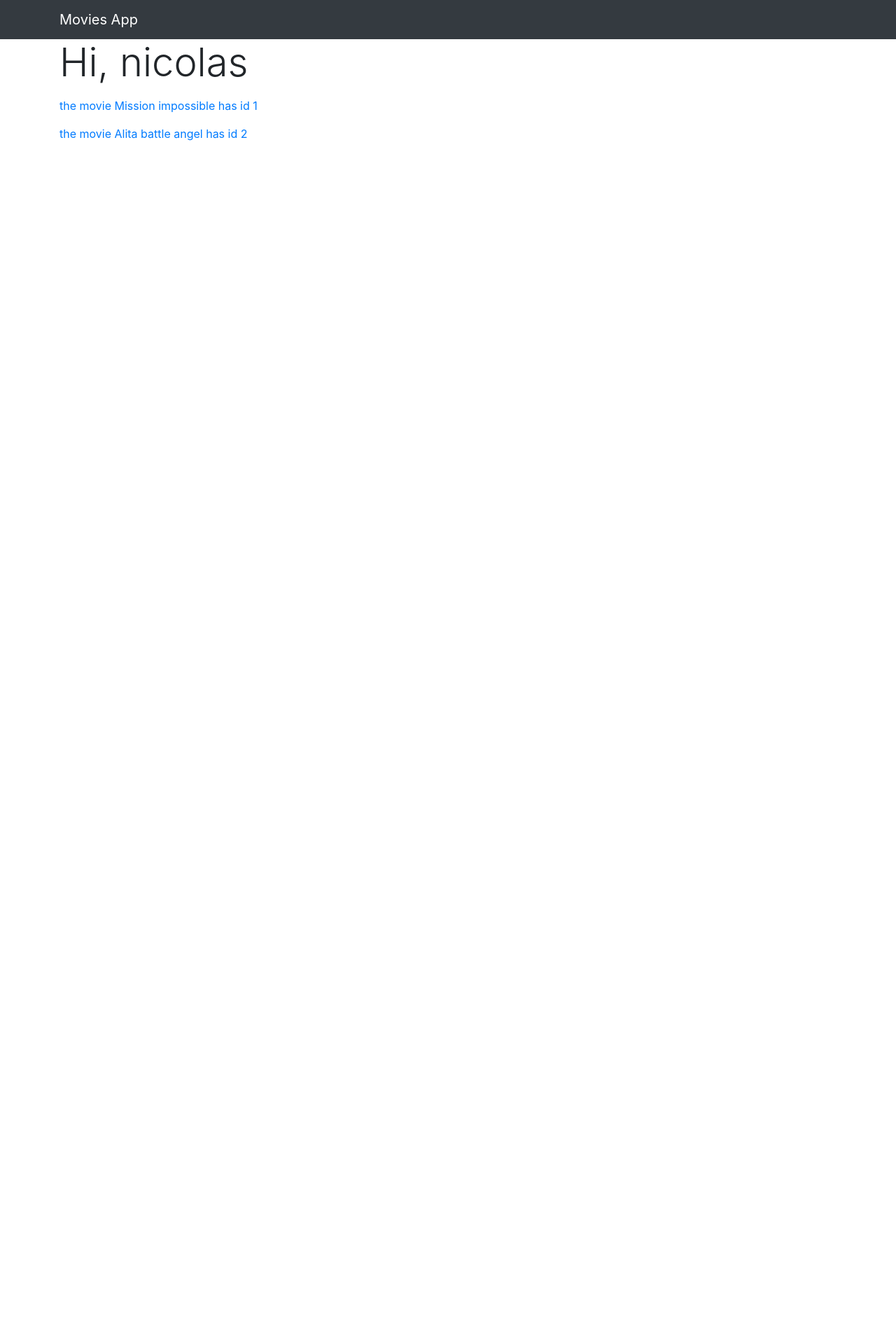
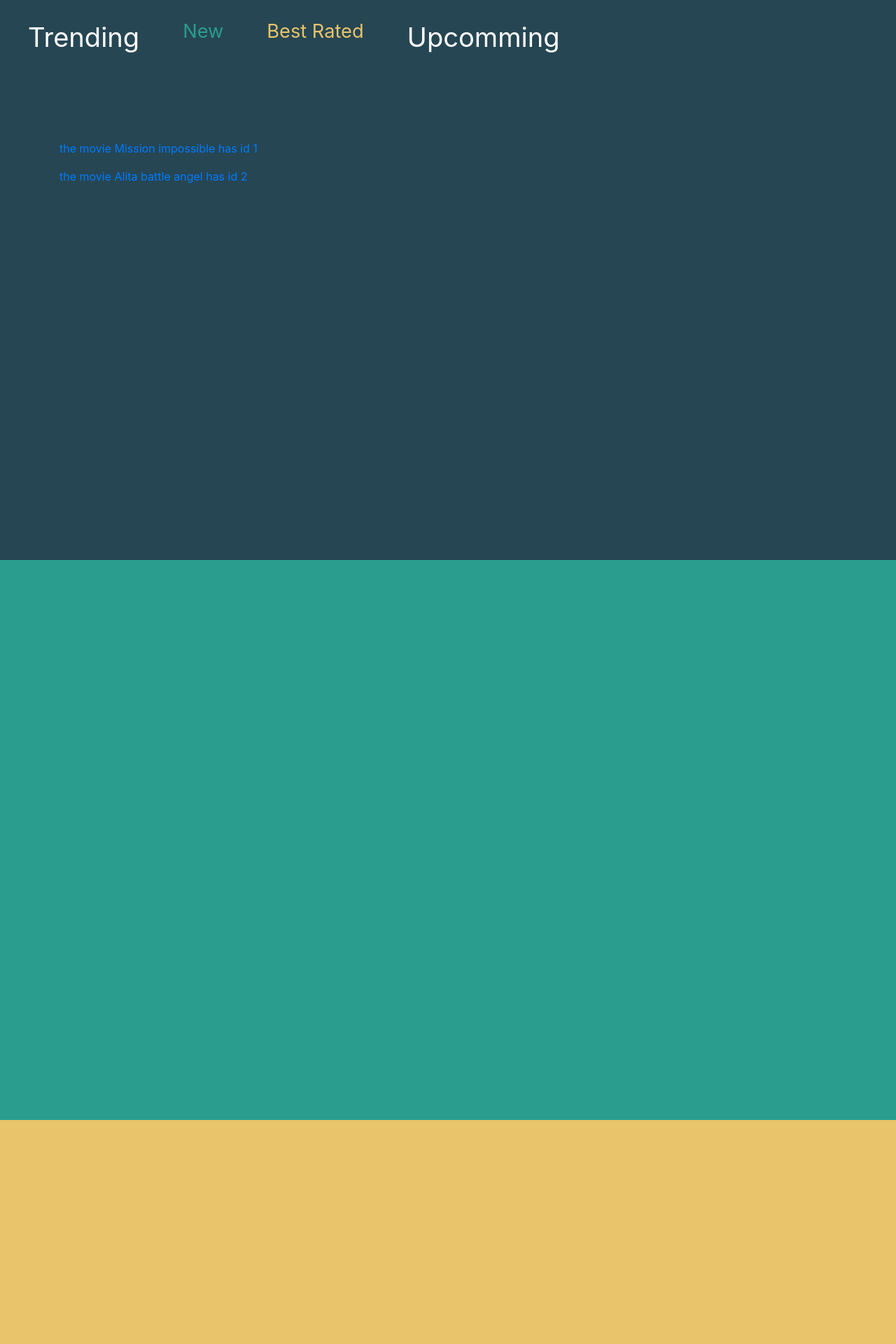
Before and after one commit to Nicolas-Pecher/bioscoopApp, a Django app: page /movies/ in a window 1280 px wide. Shown: the top 1920 px of the page at 70% size. Before the commit the page ends 201 px from the top, so only its background shows below. Run offline with Django 3.2, Linux system fonts and the light colour scheme; a user stored in the database is signed in; data comes from the database, SQL or seed files in the repository; both versions use the stored data as it was after the commit; some libraries are stand-ins or nearby versions.

Commit message:
end home navigation

```diff
--- a/bioscoopApp/bioscoopApp/settings.py
+++ b/bioscoopApp/bioscoopApp/settings.py
@@ -137,3 +137,4 @@ USE_TZ = True
 # https://docs.djangoproject.com/en/2.1/howto/static-files/
 
 STATIC_URL = '/static/'
+STATIC_ROOT = os.path.join(BASE_DIR, 'static')
--- /dev/null
+++ b/bioscoopApp/movies/static/movies/css/home.css
@@ -0,0 +1,69 @@
+#trending {
+    background-color: #264653;
+    height: 100vh;
+}
+
+#trending .container{
+    padding-top: 200px;
+}
+
+#new{
+    background-color: #2A9D8F;
+    height: 100vh;
+    width: 100%;
+}
+
+#bestRated{
+    background-color:#E9C46A;
+    height: 100vh;
+}
+
+#upcomming {
+    background-color: #F4A261;
+    height: 100vh;
+}
+
+nav {
+    position: fixed;
+    width: 100%
+}
+
+
+nav ul{
+    list-style: none;
+    display: flex;
+    flex-direction: row;
+    justify-content: left;
+    font-size: 1.7em;
+}
+
+nav li{
+    display: inline-block;
+    margin-right: 5%;
+    margin-top: 25px;
+}
+
+nav .trending{
+    color:  #264653;
+}
+
+nav .new {
+    color: #2A9D8F;
+}
+
+nav .bestRated {
+    color: #E9C46A;
+}
+
+nav .upcomming {
+    color: #F4A261
+}
+
+.navColor{
+    color: white !important;
+    font-size: 1.4em !important;
+}
+
+a:hover {
+    color:white !important;
+}
--- /dev/null
+++ b/bioscoopApp/movies/static/movies/js/home.js
@@ -0,0 +1,54 @@
+$(document).ready(function () {
+
+    //gestion of the navigation layout
+
+    $('nav .trending').addClass("navColor");
+    console.log("js working")
+
+    var newDistance = $('#new').offset().top;
+    var bestRatedDistance = $('#bestRated').offset().top;
+    var upcommingDistance = $('#upcomming').offset().top - 1;
+
+    $(window).scroll(function () {
+        if ($(this).scrollTop() < newDistance) {
+            changeHighlight('trending')
+        }
+        if ($(this).scrollTop() >= newDistance && $(this).scrollTop() < bestRatedDistance) {
+            changeHighlight('new')
+            //$('nav .new').addClass('navColor');
+        } if ($(this).scrollTop() >= bestRatedDistance && $(this).scrollTop() < upcommingDistance) {
+            changeHighlight('bestRated')
+        } if ($(this).scrollTop() >= upcommingDistance) {
+            changeHighlight('upcomming')
+        }
+    });
+});
+
+function changeHighlight(highlight) {
+    switch (highlight) {
+        case 'new':
+            $('nav .trending').removeClass("navColor");
+            $('nav .new').addClass('navColor');
+            $('nav .bestRated').removeClass('navColor');
+            break;
+
+        case 'trending':
+            $('nav .trending').addClass("navColor");
+            $('nav .new').removeClass('navColor');
+            break;
+
+        case 'bestRated':
+            $('nav .new').removeClass('navColor');
+            $('nav .bestRated').addClass('navColor');
+            $('nav .upcomming').removeClass('navColor');
+            break;
+
+        case 'upcomming':
+            $('nav .bestRated').removeClass('navColor');
+            $('nav .upcomming').addClass('navColor');
+            break;
+
+        default:
+            break;
+    }
+}
--- a/bioscoopApp/movies/templates/base.html
+++ b/bioscoopApp/movies/templates/base.html
@@ -5,14 +5,9 @@
 	<link href="https://maxcdn.bootstrapcdn.com/bootstrap/4.0.0-beta.2/css/bootstrap.min.css" rel="stylesheet" integrity="sha384-PsH8R72JQ3SOdhVi3uxftmaW6Vc51MKb0q5P2rRUpPvrszuE4W1povHYgTpBfshb" crossorigin="anonymous">
 </head>
 <body>
-	<nav class="navbar navbar-expand-sm navbar-dark bg-dark">
-		<div class="container">
-				<a class="navbar-brand" href="/">Movies App</a>
-		</div>
-	</nav>
-    <div class="container">
-	    {% block content %}
-	    {% endblock content %}
-    </div>
+
+	{% block content %}
+	{% endblock content %}
+
 </body>
 </html>
--- a/bioscoopApp/movies/templates/home.html
+++ b/bioscoopApp/movies/templates/home.html
@@ -1,13 +1,41 @@
-{% extends "base.html" %}
+{% load static %}
+<link rel="stylesheet" type="text/css" href="{% static 'movies/css/home.css' %}">
+<link href="https://maxcdn.bootstrapcdn.com/bootstrap/4.0.0-beta.2/css/bootstrap.min.css" rel="stylesheet" integrity="sha384-PsH8R72JQ3SOdhVi3uxftmaW6Vc51MKb0q5P2rRUpPvrszuE4W1povHYgTpBfshb" crossorigin="anonymous">
+<script src="https://code.jquery.com/jquery-3.3.1.slim.min.js" integrity="sha384-q8i/X+965DzO0rT7abK41JStQIAqVgRVzpbzo5smXKp4YfRvH+8abtTE1Pi6jizo" crossorigin="anonymous"></script>
+<script type="text/javascript" src="{% static 'movies/js/home.js' %}"></script>
 
-{% block content %}
+
 	{% if user.is_authenticated %}
-             <p class="display-4">Hi, {{ user.first_name }}</p>
+	<nav>
+		<ul>
+			<li><a href="#trending" class="trending">Trending</a></li>
+			<li><a href="#new" class="new">New</a></li>
+			<li><a href="#bestRated" class="bestRated">Best Rated</a></li>
+			<li><a href="#upcomming" class="upcomming">Upcomming</a></li>
+		</ul>
+	</nav>
+
+	<div id="trending">
+
+		<div class="container">
 			{% for movie in movies %}
 			<p><a href="{% url 'movies:movieDescription' movie.id %}">the movie {{movie.title}} has id {{movie.id}}</a><p>
 			{% endfor %}
+		</div>
+	</div>
+
+	<div id="new">
+
+	</div>
+	<div id="bestRated">
+
+	</div>
+	<div id="upcomming">
+
+	</div>
+
+
 
 	{% else %}
              <a class="lead" href="{% url 'login' %}">Log in</a>
 	{% endif %}
-{% endblock content %}
```
Also changed, not shown: bioscoopApp/db.sqlite3.
